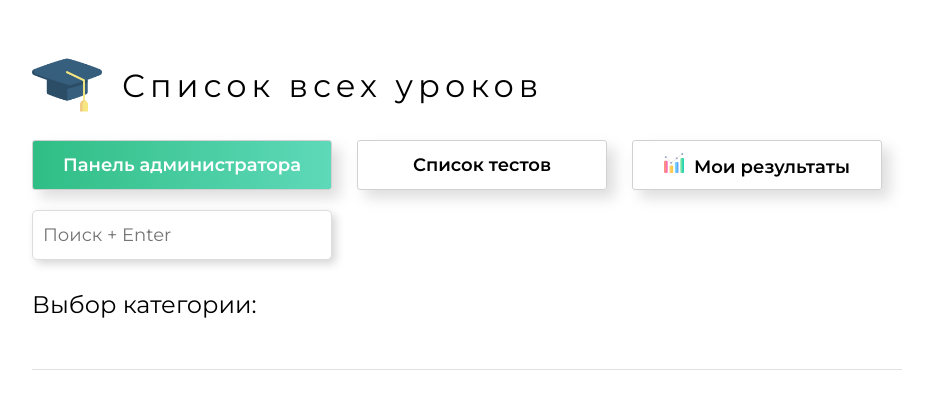
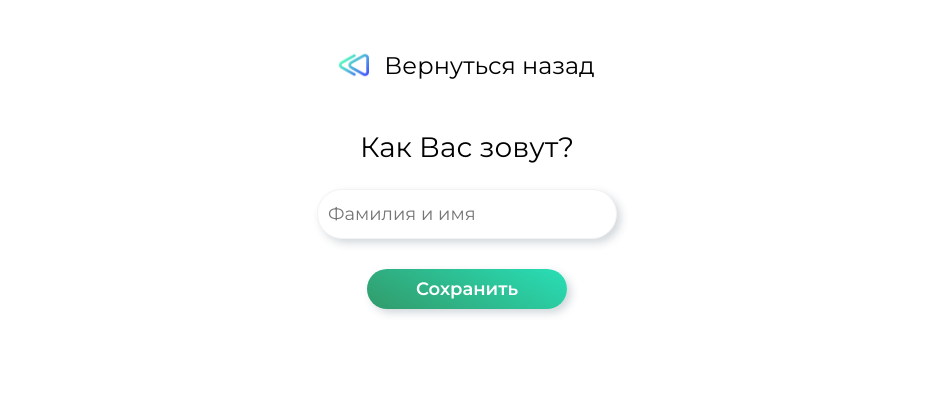
Before and after one commit to MarchenkoVL05/aksioma-courses.tk, a PHP site: page /index.php?action=auth in a window 1280 px wide. Shown: the top 409 px of the page, without its empty margins (173-1106 px from the left). Run offline with PHP 8.4, Linux system fonts and the light colour scheme; data that the repository does not hold is empty.

Commit message:
Создание пользователя

```diff
--- a/index.php
+++ b/index.php
@@ -6,6 +6,8 @@
   require_once("models/lessons.php");
   // Модель категорий уроков
   require_once("models/categories.php");
+  // Модель пользователя
+  require_once("models/users.php");
 
   $link = db_connect();
 
@@ -16,8 +18,8 @@
     $action = "";
   }
 
-  // Добавить урок
   if ($action == "add") {
+    // Добавить урок
     if (!empty($_POST)) {
       lessons_new($link, $_POST["title"], $_POST["date"], $_POST["content"], $_POST["video"], $_POST["category_id"]);
       header("Location: index.php");
@@ -83,11 +85,22 @@
       $categories = categoies_all($link);
     }
     include("views/lessonsTemplate.php");
+  } else if ($action == "userslist") {
+    // Список сотрудников
+    $users = users_all($link);
+    include("views/adminUsersTemplate.php");
+  } else if ($action == "auth") {
+    // Создать пользователя
+    if (!empty($_POST)) {
+      users_new($link, $_POST["name"]);
+      header("Location: index.php");
+    }
+    include("views/authTemplate.php");
   } else {
     // Иначе - просто вернуть все на главную страницу
-    $lessons = lessons_all($link);
-    $categories = categoies_all($link);
-    include("views/lessonsTemplate.php");
-  }
+      $lessons = lessons_all($link);
+      $categories = categoies_all($link);
+      include("views/lessonsTemplate.php");
+    }
 
 ?>
--- a/style.css
+++ b/style.css
@@ -17,8 +17,55 @@ a {
   padding: 50px 15px;
 }
 
+/* Авторизация */
+.auth-form {
+  display: flex;
+  flex-direction: column;
+  justify-content: center;
+  align-items: center;
+  margin-top: 50px;
+}
+.auth-title {
+  font-size: 28px;
+}
+
+.auth-input {
+  width: 300px;
+  height: 50px;
+  margin-top: 25px;
+  display: flex;
+  justify-content: center;
+  align-items: center;
+  padding: 0 10px;
+  border-radius: 100px;
+  font-size: 18px;
+  border: 1px solid rgb(243, 243, 243);
+  box-shadow: 4px 4px 8px 0px rgba(34, 60, 80, 0.2);
+}
+.auth-input:focus {
+  outline: none;
+}
+
+.auth-btn {
+  margin-top: 30px;
+  width: 200px;
+  height: 40px;
+  border: none;
+  box-shadow: 4px 4px 8px 0px rgba(34, 60, 80, 0.2);
+  font-size: 18px;
+  font-weight: 600;
+  color: white;
+  border-radius: 30px;
+  background: linear-gradient(28deg, rgba(38, 148, 97, 0.947) 0%, rgba(1, 217, 170, 0.844) 100%);
+  cursor: pointer;
+  transition: 0.2s all;
+}
+
+.auth-btn:hover {
+  transform: scale(0.95);
+}
+
 /* Список всех уроков */
-
 .lessons {
   margin-top: 25px;
   display: grid;
@@ -188,6 +258,10 @@ a {
 }
 
 /* Страница урока */
+
+.go-back--center {
+  justify-content: center;
+}
 
 .go-back__link {
   font-size: 24px;
--- a/views/adminTemplate.php
+++ b/views/adminTemplate.php
@@ -20,6 +20,7 @@
         <div class="admin-create-lesson-btns-wrapper">
             <a href="../index.php?action=add"><button class="admin-create-lesson-btn">Создать новый урок</button></a>
             <a href="../index.php?action=addcategory"><button class="admin-create-lesson-btn">Новый Раздел</button></a>
+            <a href="../index.php?action=userslist"><button class="admin-create-lesson-btn admin-create-lesson-btn--bg">Спиок сотрудников</button></a>
         </div>
         <!-- Поиск -->
         <div class="search">
--- /dev/null
+++ b/views/authTemplate.php
@@ -0,0 +1,25 @@
+<!DOCTYPE html>
+<html lang="ru">
+<head>
+    <meta charset="UTF-8">
+    <meta http-equiv="X-UA-Compatible" content="IE=edge">
+    <meta name="viewport" content="width=device-width, initial-scale=1.0">
+    <!-- Шрифты -->
+    <link rel="preconnect" href="https://fonts.googleapis.com">
+    <link rel="preconnect" href="https://fonts.gstatic.com" crossorigin>
+    <link href="https://fonts.googleapis.com/css2?family=Montserrat:wght@300;400;600&display=swap" rel="stylesheet">
+    <!-- Мои стили -->
+    <link href="../style.css" rel="stylesheet">
+    <title>Авторизация</title>
+</head>
+<body>
+    <div class="container">
+      <div class="go-back"><a class="go-back__link go-back--center" href="../index.php"><img class="go-back__img" src="../images/rewind.png" alt="Вернуться"> Вернуться назад</a></div>
+      <form class="auth-form" action="../index.php?action=<?= $_GET['action']?>" method="POST">
+        <h1 class="auth-title">Как Вас зовут?</h1>
+        <input name="name" class="auth-input" placeholder="Фамилия и имя" type="text">
+        <button class="auth-btn" type="submit">Сохранить</button>
+      </form>
+    </div>
+</body>
+</html>
--- a/views/lessonsTemplate.php
+++ b/views/lessonsTemplate.php
@@ -11,6 +11,8 @@
     <!-- Мои стили -->
     <link href="../style.css" rel="stylesheet">
     <title>Все уроки</title>
+    <!-- bitrix24 api -->
+    <script src="https://api.bitrix24.com/api/v1/"></script>
 </head>
 <body>
     <div class="container">
@@ -26,9 +28,12 @@
             </a>
         </div>
         <!-- Поиск -->
-        <div class="search">
-            <input class="search-input" type="text" placeholder="Поиск + Enter">
-            <button class="search__btn"><img class="search__btn-img" src="../images/cancel.png" alt="Отменить"></button>
+        <div class="search__wrapper">
+            <div class="search">
+                <input class="search-input" type="text" placeholder="Поиск + Enter">
+                <button class="search__btn"><img class="search__btn-img" src="../images/cancel.png" alt="Отменить"></button>
+            </div>
+            <a href="index.php?action=auth"><button class="btn-register">Авторизоваться в приложении</button></a>
         </div>
         <!-- Выбор категории -->
         <div class="categories">
@@ -51,5 +56,14 @@
         </div>
     </div>
     <script src="../script.js"></script>
+    <!-- <script>
+        BX24.init(function() {
+            // Вывести приветствие
+            BX24.callMethod('user.current', {}, function(res) {
+                let greeting = document.querySelector(".greeting");
+                greeting.innerHTML = `Добрый день, ${res.data().NAME}!`;
+            });
+        });
+    </script> -->
 </body>
 </html>
```
Also changed, not shown: other parts of style.css (+56 -0 lines), models/users.php (added, +42 -0 lines), views/adminUsersTemplate.php (added, +35 -0 lines).
